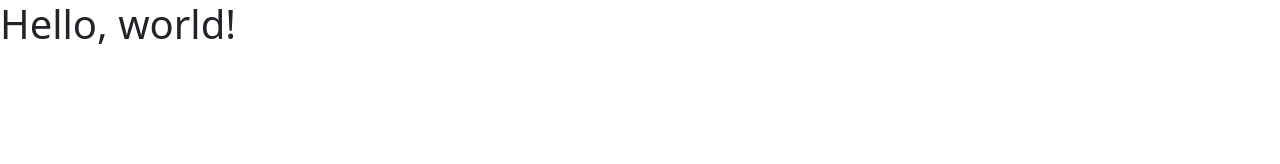
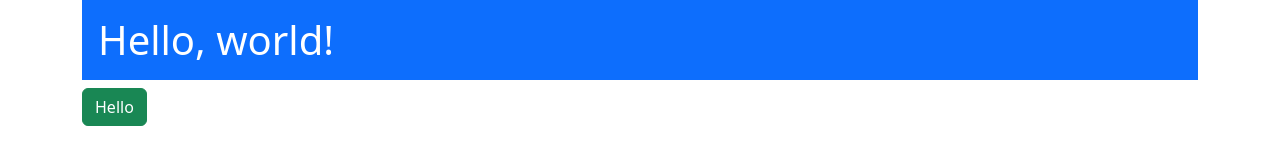
Before and after one commit to klean0/ACIT1620, a plain HTML site: page bootstrap.html in a window 1280 px wide. Drawn offline with nearby package versions, Linux system fonts and the light colour scheme.

Commit message:
bootstrap

```diff
--- a/bootstrap.html
+++ b/bootstrap.html
@@ -7,7 +7,10 @@
     <link href="https://cdn.jsdelivr.net/npm/bootstrap@5.3.2/dist/css/bootstrap.min.css" rel="stylesheet" integrity="sha384-T3c6CoIi6uLrA9TneNEoa7RxnatzjcDSCmG1MXxSR1GAsXEV/Dwwykc2MPK8M2HN" crossorigin="anonymous">
   </head>
   <body>
-    <h1>Hello, world!</h1>
+    <div class="container">
+        <h1 class="text-bg-primary p-3">Hello, world!</h1>
+        <button class="btn btn-success">Hello</button>
+    </div>
     <script src="https://cdn.jsdelivr.net/npm/bootstrap@5.3.2/dist/js/bootstrap.bundle.min.js" integrity="sha384-C6RzsynM9kWDrMNeT87bh95OGNyZPhcTNXj1NW7RuBCsyN/o0jlpcV8Qyq46cDfL" crossorigin="anonymous"></script>
   </body>
 </html>
```
